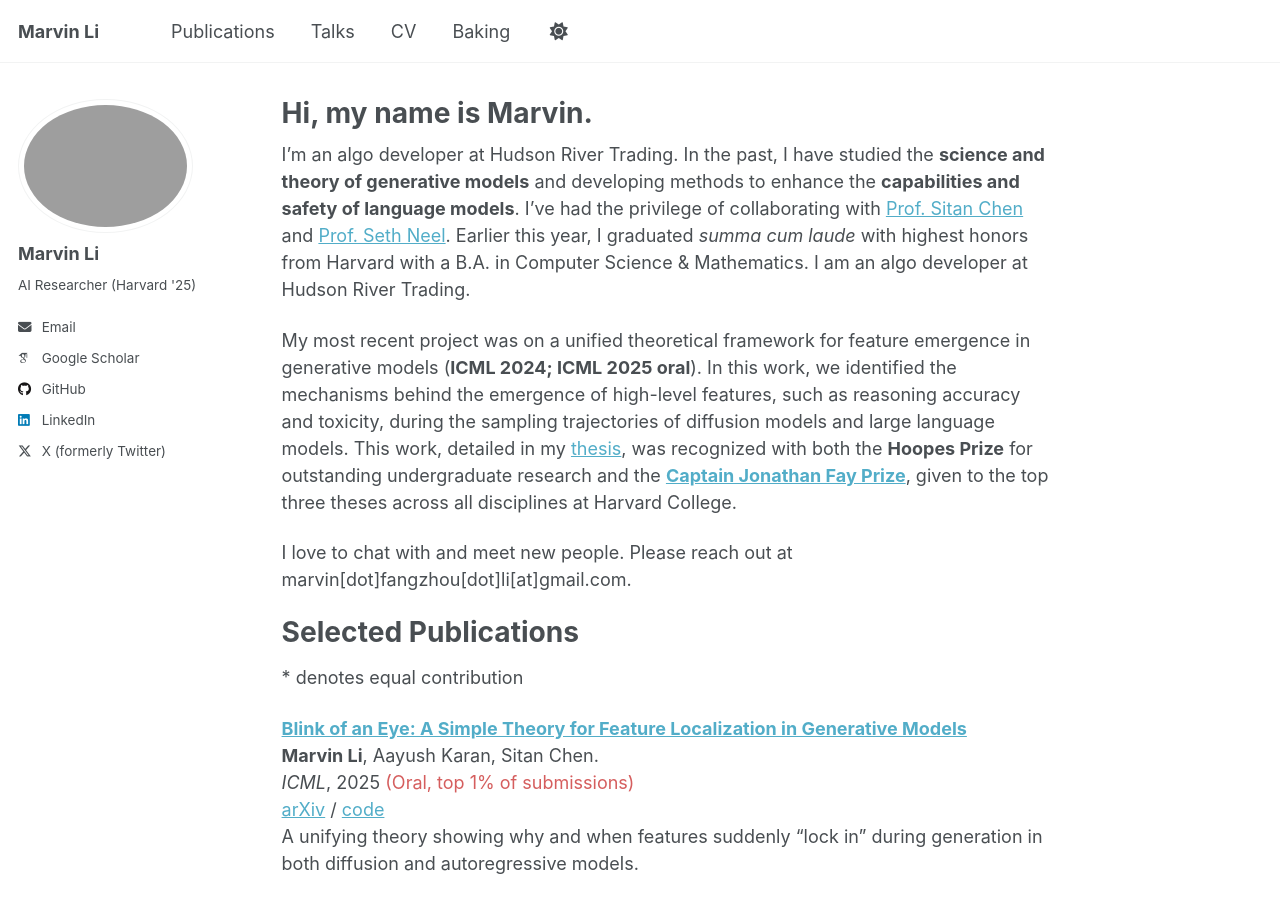
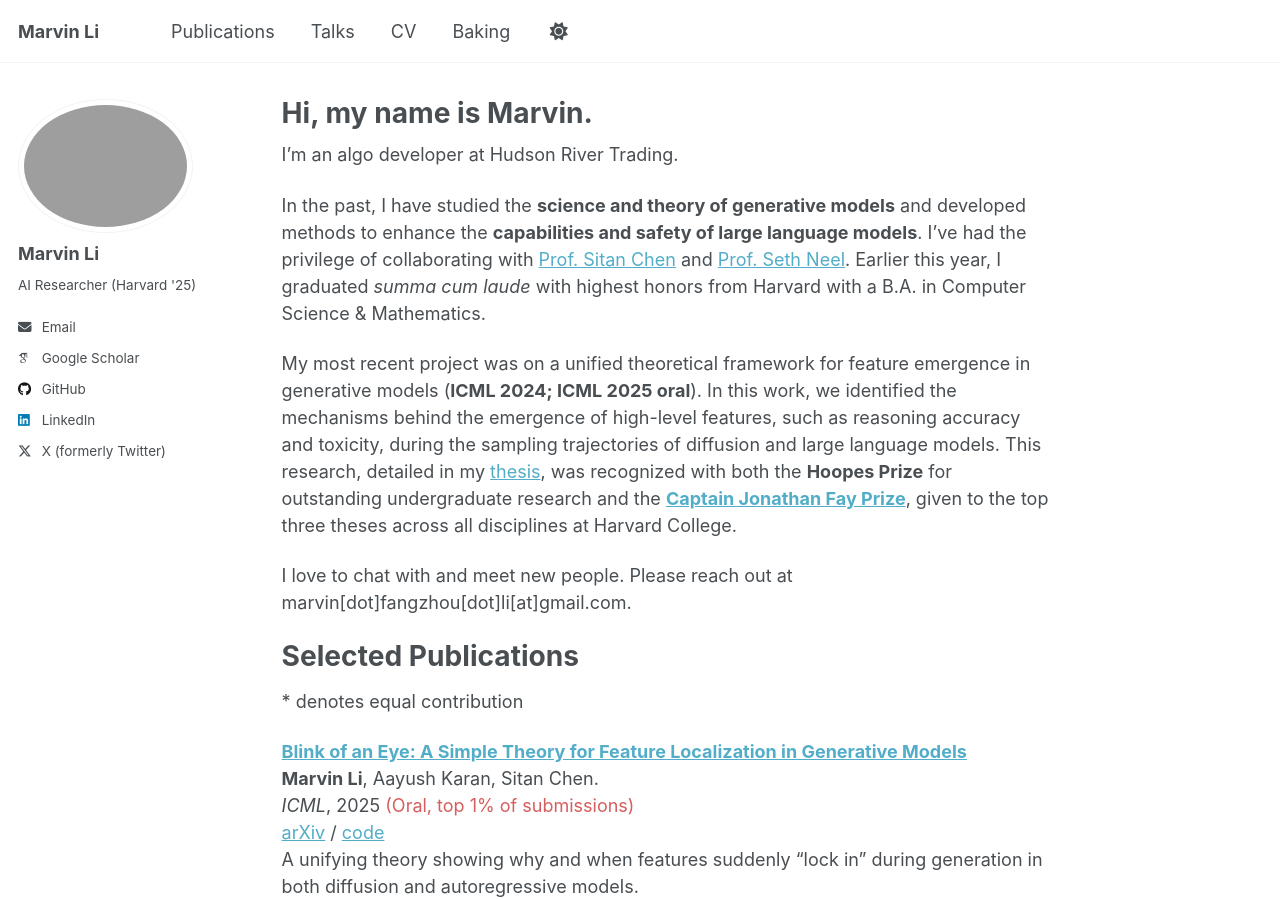
Before and after one commit to marvinfli/marvinfli.github.io, a Jekyll site: the page built from _pages/about.md, in a window 1280 px wide and 900 px high. Built offline with Jekyll 4.4.1, drawn with Linux system fonts in a browser that asks for light colours; some web fonts are replaced; a script that is not in the unit is left out.

Commit message:
some typos

```diff
--- a/_pages/about.md
+++ b/_pages/about.md
@@ -7,13 +7,13 @@ redirect_from:
   - /about.html
 ---
 
-I'm an algo developer at Hudson River Trading. In the past, I have studied the **science and theory of generative models** and developing methods to enhance the **capabilities and safety of language models**. I've had the privilege of collaborating with [Prof. Sitan Chen](https://sitanchen.com/) and [Prof. Seth Neel](https://sethneel.com/). Earlier this year, I graduated *summa cum laude* with highest honors from Harvard with a B.A. in Computer Science & Mathematics.
-I am an algo developer at Hudson River Trading.
+I'm an algo developer at Hudson River Trading.
 
-My most recent project was on a unified theoretical framework for feature emergence in generative models (**ICML 2024; ICML 2025 oral**). In this work, we identified the mechanisms behind the emergence of high-level features, such as reasoning accuracy and toxicity, during the sampling trajectories of diffusion models and large language models. This work, detailed in my [thesis](/files/thesis.pdf), was recognized with both the **Hoopes Prize** for outstanding undergraduate research and the [**Captain Jonathan Fay Prize**](https://www.radcliffe.harvard.edu/news-and-ideas/harvard-radcliffe-institute-awards-2025-fay-prizes-for-outstanding-theses-of-graduating-class), given to the top three theses across all disciplines at Harvard College.
+In the past, I have studied the **science and theory of generative models** and developed methods to enhance the **capabilities and safety of large language models**. I've had the privilege of collaborating with [Prof. Sitan Chen](https://sitanchen.com/) and [Prof. Seth Neel](https://sethneel.com/). Earlier this year, I graduated *summa cum laude* with highest honors from Harvard with a B.A. in Computer Science & Mathematics.
+
+My most recent project was on a unified theoretical framework for feature emergence in generative models (**ICML 2024; ICML 2025 oral**). In this work, we identified the mechanisms behind the emergence of high-level features, such as reasoning accuracy and toxicity, during the sampling trajectories of diffusion and large language models. This research, detailed in my [thesis](/files/thesis.pdf), was recognized with both the **Hoopes Prize** for outstanding undergraduate research and the [**Captain Jonathan Fay Prize**](https://www.radcliffe.harvard.edu/news-and-ideas/harvard-radcliffe-institute-awards-2025-fay-prizes-for-outstanding-theses-of-graduating-class), given to the top three theses across all disciplines at Harvard College.
 
 I love to chat with and meet new people. Please reach out at marvin[dot]fangzhou[dot]li[at]gmail.com.
-
 
 # Selected Publications
 \* denotes equal contribution
```
